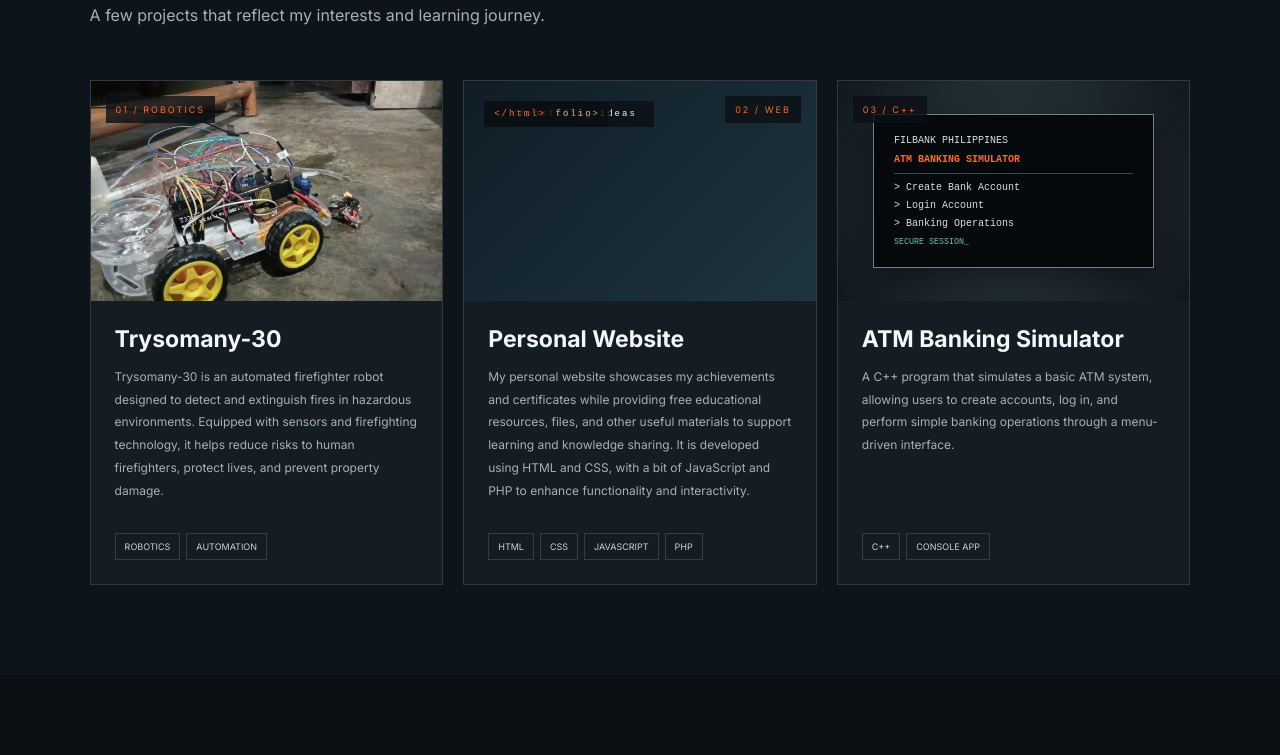
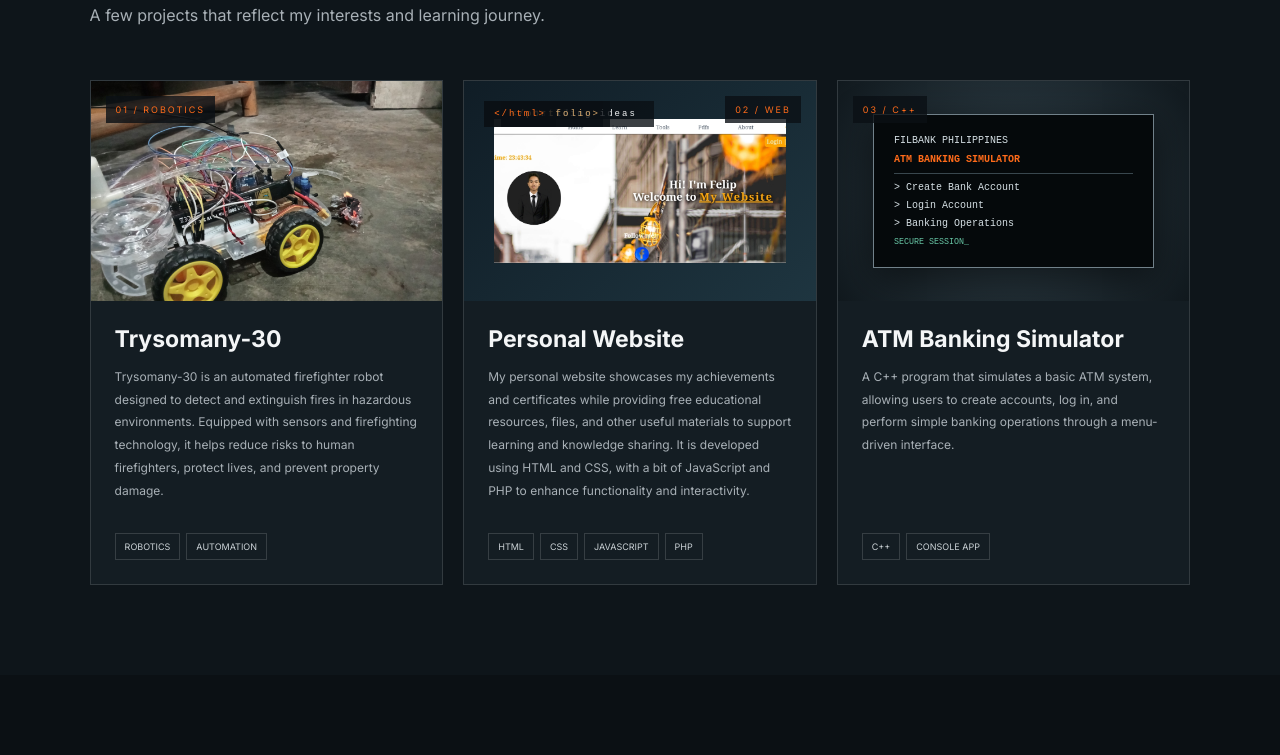
Before and after one commit to felipxbyte/feldev.github.io, a plain HTML site: page index.html in a window 1280 px wide. Shown: the part 3845-4600 px from the top of the page. Drawn offline with Linux system fonts and the light colour scheme.

Commit message:
Update index.html

```diff
--- a/index.html
+++ b/index.html
@@ -87,7 +87,7 @@
       <div class="section-heading reveal"><p class="eyebrow">04 / SELECTED WORK</p><h2>PRO<span>JECTS</span></h2><p class="heading-note">A few projects that reflect my interests and learning journey.</p></div>
       <div class="project-grid">
         <article class="project-card reveal"><div class="project-image"><img src="assets/robot-project.jpeg" alt="Automated firefighter robot project"><span>01 / ROBOTICS</span></div><div class="project-info"><h3>Trysomany-30</h3><p>Trysomany-30 is an automated firefighter robot designed to detect and extinguish fires in hazardous environments. Equipped with sensors and firefighting technology, it helps reduce risks to human firefighters, protect lives, and prevent property damage.</p><div class="project-tags"><span>ROBOTICS</span><span>AUTOMATION</span></div></div></article>
-        <article class="project-card reveal"><div class="project-image code-preview"><span class="code-line">&lt;html&gt;</span><span class="code-line indent">&lt;portfolio&gt;</span><span class="code-line indent2">Building ideas<span class="cursor">_</span></span><span class="code-line indent">&lt;/portfolio&gt;</span><span class="code-line">&lt;/html&gt;</span><span class="project-number">02 / WEB</span></div><div class="project-info"><h3>Personal Website</h3><p>My personal website showcases my achievements and certificates while providing free educational resources, files, and other useful materials to support learning and knowledge sharing. It is developed using HTML and CSS, with a bit of JavaScript and PHP to enhance functionality and interactivity.</p><div class="project-tags"><span>HTML</span><span>CSS</span><span>JAVASCRIPT</span><span>PHP</span></div></div></article>
+        <article class="project-card reveal"><div class="project-image code-preview"><img src="assets/Screenshot_20261109-234409.jpg" alt="Personal Website project"><span class="code-line">&lt;html&gt;</span><span class="code-line indent">&lt;portfolio&gt;</span><span class="code-line indent2">Building ideas<span class="cursor">_</span></span><span class="code-line indent">&lt;/portfolio&gt;</span><span class="code-line">&lt;/html&gt;</span><span class="project-number">02 / WEB</span></div><div class="project-info"><h3>Personal Website</h3><p>My personal website showcases my achievements and certificates while providing free educational resources, files, and other useful materials to support learning and knowledge sharing. It is developed using HTML and CSS, with a bit of JavaScript and PHP to enhance functionality and interactivity.</p><div class="project-tags"><span>HTML</span><span>CSS</span><span>JAVASCRIPT</span><span>PHP</span></div></div></article>
         <article class="project-card reveal"><div class="project-image atm-preview"><div class="terminal"><span>FILBANK PHILIPPINES</span><b>ATM BANKING SIMULATOR</b><hr><p>&gt; Create Bank Account</p><p>&gt; Login Account</p><p>&gt; Banking Operations</p><small>SECURE SESSION_</small></div><span class="project-number">03 / C++</span></div><div class="project-info"><h3>ATM Banking Simulator</h3><p>A C++ program that simulates a basic ATM system, allowing users to create accounts, log in, and perform simple banking operations through a menu-driven interface.</p><div class="project-tags"><span>C++</span><span>CONSOLE APP</span></div></div></article>
       </div>
     </section>
```
